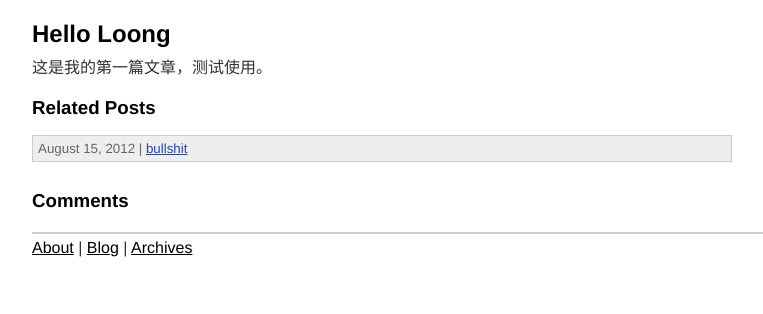
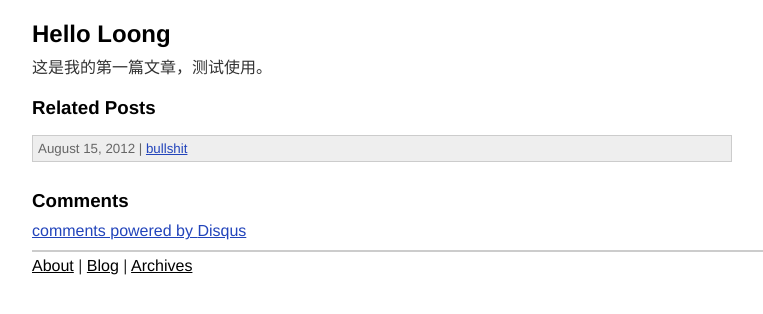
Before and after one commit to godghost/godghost.github.com, a Jekyll site: the page built from _posts/2012-08-15-hello-loong.md, in a window 1280 px wide. Shown: the top 314 px of the page, without its empty margins (108-871 px from the left). Built offline with Jekyll 4.4.1, drawn with Linux system fonts in a browser that asks for light colours; comment, search, counter and statistics services are not loaded; part of the change alters nothing that is shown.

Commit message:
Change comment code

```diff
--- a/_layouts/post.html
+++ b/_layouts/post.html
@@ -23,6 +23,18 @@ page_name: blog
 
 <div id="comments">
     <h3>Comments</h3>
-    <div id="disqus_thread"></div>
-    <script type="text/javascript" src="http://loong4life.disqus.com/combination_widget.js?num_items=10&hide_mods=0&color=blue&default_tab=people&excerpt_length=200"></script>
+       <div id="disqus_thread"></div>
+        <script type="text/javascript">
+            /* * * CONFIGURATION VARIABLES: EDIT BEFORE PASTING INTO YOUR WEBPAGE * * */
+            var disqus_shortname = 'loong4life'; // required: replace example with your forum shortname
+
+            /* * * DON'T EDIT BELOW THIS LINE * * */
+            (function() {
+                var dsq = document.createElement('script'); dsq.type = 'text/javascript'; dsq.async = true;
+                dsq.src = 'http://' + disqus_shortname + '.disqus.com/embed.js';
+                (document.getElementsByTagName('head')[0] || document.getElementsByTagName('body')[0]).appendChild(dsq);
+            })();
+        </script>
+        <noscript>Please enable JavaScript to view the <a href="http://disqus.com/?ref_noscript">comments powered by Disqus.</a></noscript>
+        <a href="http://disqus.com" class="dsq-brlink">comments powered by <span class="logo-disqus">Disqus</span></a>
 </div>
```
